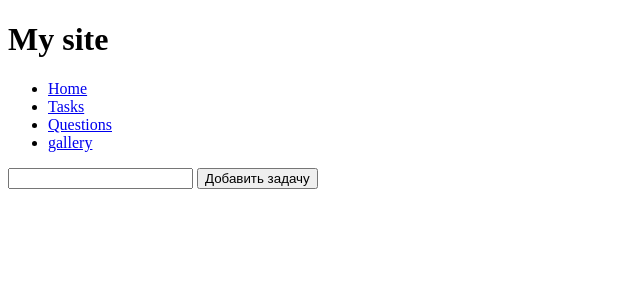
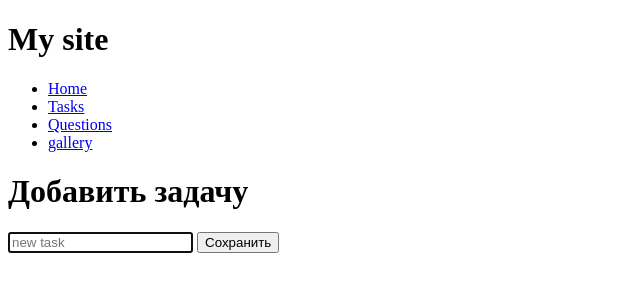
Before and after one commit to CleverAlexPetrov/oct-mvc, a PHP site: page /tasks/create in a window 1280 px wide. Shown: the top 300 px of the page, without its empty margins (0-640 px from the left). Run offline with PHP 8.4, Linux system fonts and the light colour scheme.

Commit message:
addTasks deleteTasks

```diff
--- a/app/controllers/ControllerTasks.php
+++ b/app/controllers/ControllerTasks.php
@@ -3,7 +3,6 @@
 namespace controllers;
 
 use core\Controller;
-
 use models\ModelTasks;
 
 class ControllerTasks extends Controller {
@@ -25,13 +24,35 @@ class ControllerTasks extends Controller {
     public function action_add() {
         $tasks = filter_input(INPUT_POST, 'tasks');
         $massege = $this->model->validateTasks($tasks);
-        if($massege === true){
+        if ($massege === true) {
             $this->model->addTasks($tasks);
-            header('Location: '.$_SERVER['HTTP_ORIGIN'].'/tasks');
+            header('Location: ' . $_SERVER['HTTP_ORIGIN'] . '/tasks');
         } else {
             $this->view->error = $massege;
             $this->view->render('tasks_create_view');
         }
     }
 
+    public function action_delete() {
+        $tasks = filter_input(INPUT_POST, 'deleteTaskId');
+        $this->model->deleteTasks($tasks);
+        header('Location: ' . $_SERVER['HTTP_ORIGIN'] . '/tasks');
+    }
+
+    public function action_edit() {
+        $task = filter_input(INPUT_POST, 'editTaskId');
+        $this->model->idTasks($task);
+        $this->view->render('tasks_edit_view');
+    }
+
+    public function action_save() {
+
+        $tasks = filter_input(INPUT_POST, "edit");
+        $task =
+        var_dump($task);
+        $this->model->editTasks($tasks);
+        var_dump($tasks);
+        //header('Location: ' . $_SERVER['HTTP_ORIGIN'] . '/tasks');
+    }
+
 }
--- a/app/models/ModelTasks.php
+++ b/app/models/ModelTasks.php
@@ -3,6 +3,8 @@
 namespace models;
 
 use core\Model;
+
+use core\Controller;
 
 class ModelTasks extends Model {
 
@@ -25,4 +27,21 @@ class ModelTasks extends Model {
         $this->db->query($query);
     }
 
+    public function deleteTasks($task) {
+        $id = $task;
+        $query = "DELETE FROM tasks WHERE id = '$id'";
+        $this->db->query($query);
+    }
+
+    public function idTasks($task) {
+        $query = $task;
+        return $query;
+    }
+
+    public function editTasks($tasks,$task) {
+        $id = $task;
+        $query = "UPDATE tasks SET name = '$tasks' WHERE id = '$id'";
+        $this->db->query($query);
+    }
+
 }
--- a/app/views/tasks_create_view.php
+++ b/app/views/tasks_create_view.php
@@ -1,9 +1,8 @@
+<h1>Добавить задачу</h1>
 <?php if (!empty($this->error)): ?>
-    <div>
-        <?= $this->error ?>
-    </div>
+    <?= $this->error ?>
 <?php endif; ?>
 <form method="POST" action="/tasks/add">
-    <input type="text" name="tasks"/>
-    <button>Добавить задачу</button>
+    <input type="text" name="tasks" placeholder="new task" autofocus/>
+    <button>Сохранить</button>
 </form>
--- /dev/null
+++ b/app/views/tasks_edit_view.php
@@ -0,0 +1,5 @@
+<h1>Редактировать</h1>
+<form method="POST" action="/tasks/save">
+    <input type="text" name="edit" placeholder="new task" autofocus/>
+    <button>Сохранить</button>
+</form>
```
Also changed, not shown: app/views/tasks_index_view.php (+13 -3 lines).
